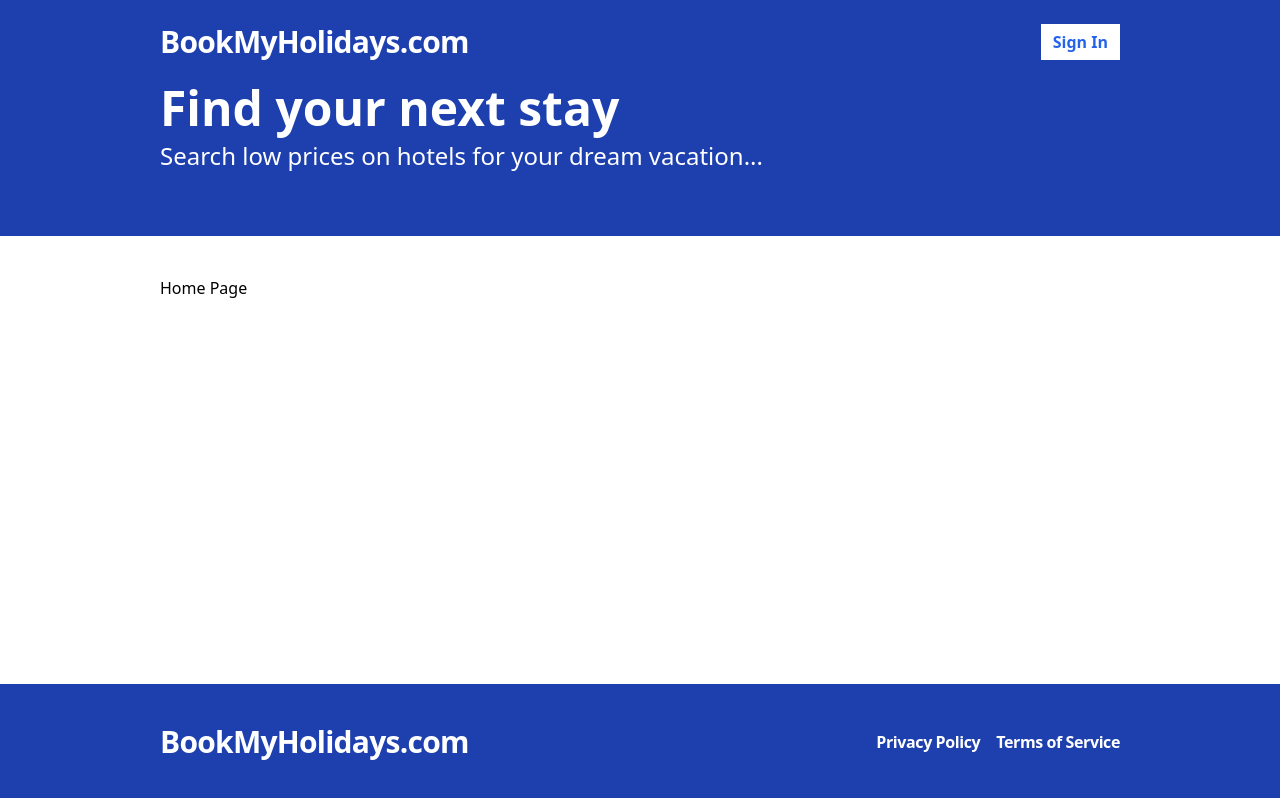
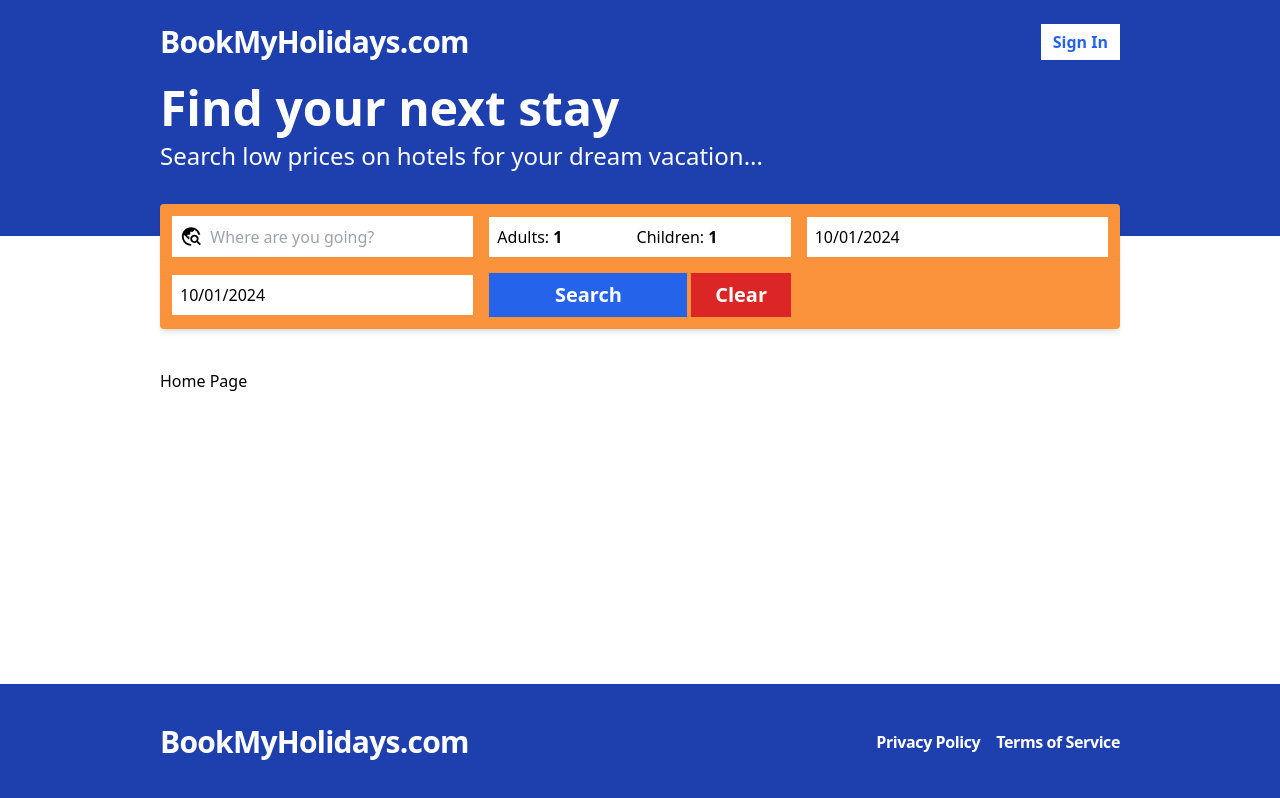
Before and after one commit to Abhivyakti07/Hotel_Booking_App, a React (Vite) app in the folder frontend/: page / in a window 1280 px wide. Built offline with nearby package versions, Linux system fonts and the light colour scheme; no server answers.

Commit message:
added search bar

```diff
--- /dev/null
+++ b/frontend/src/components/SearchBar.tsx
@@ -0,0 +1,113 @@
+import { FormEvent, useState } from "react";
+import { useSearchContext } from "../contexts/SearchContext";
+import { MdTravelExplore } from "react-icons/md";
+import DatePicker from "react-datepicker";
+import "react-datepicker/dist/react-datepicker.css";
+import { useNavigate } from "react-router-dom";
+
+const SearchBar = () => {
+  const navigate = useNavigate();
+  const search = useSearchContext();
+
+  const [destination, setDestination] = useState<string>(search.destination);
+  const [checkIn, setCheckIn] = useState<Date>(search.checkIn);
+  const [checkOut, setCheckOut] = useState<Date>(search.checkOut);
+  const [adultCount, setAdultCount] = useState<number>(search.adultCount);
+  const [childCount, setChildCount] = useState<number>(search.childCount);
+
+  const handleSubmit = (event: FormEvent) => {
+    event.preventDefault();
+    search.saveSearchValues(
+      destination,
+      checkIn,
+      checkOut,
+      adultCount,
+      childCount
+    );
+    navigate("/search");
+  };
+
+  const minDate = new Date();
+  const maxDate = new Date();
+  maxDate.setFullYear(maxDate.getFullYear() + 1);
+
+  return (
+    <form
+      onSubmit={handleSubmit}
+      className="-mt-8 p-3 bg-orange-400 rounded shadow-md grid grid-cols-2 lg:grid-cols-3 2xl:grid-cols-5 items-center gap-4"
+    >
+      <div className="flex flex-row items-center flex-1 bg-white p-2">
+        <MdTravelExplore size={25} className="mr-2" />
+        <input
+          placeholder="Where are you going?"
+          className="text-md w-full focus:outline-none"
+          value={destination}
+          onChange={(event) => setDestination(event.target.value)}
+        />
+      </div>
+
+      <div className="flex bg-white px-2 py-1 gap-2">
+        <label className="items-center flex">
+          Adults:
+          <input
+            className="w-full p-1 focus:outline-none font-bold"
+            type="number"
+            min={1}
+            max={20}
+            value={adultCount}
+            onChange={(event) => setAdultCount(parseInt(event.target.value))}
+          />
+        </label>
+        <label className="items-center flex">
+          Children:
+          <input
+            className="w-full p-1 focus:outline-none font-bold"
+            type="number"
+            min={0}
+            max={20}
+            value={childCount}
+            onChange={(event) => setChildCount(parseInt(event.target.value))}
+          />
+        </label>
+      </div>
+      <div>
+        <DatePicker
+          selected={checkIn}
+          onChange={(date) => setCheckIn(date as Date)}
+          selectsStart
+          startDate={checkIn}
+          endDate={checkOut}
+          minDate={minDate}
+          maxDate={maxDate}
+          placeholderText="Check-in Date"
+          className="min-w-full bg-white p-2 focus:outline-none"
+          wrapperClassName="min-w-full"
+        />
+      </div>
+      <div>
+        <DatePicker
+          selected={checkOut}
+          onChange={(date) => setCheckOut(date as Date)}
+          selectsStart
+          startDate={checkIn}
+          endDate={checkOut}
+          minDate={minDate}
+          maxDate={maxDate}
+          placeholderText="Check-out Date"
+          className="min-w-full bg-white p-2 focus:outline-none"
+          wrapperClassName="min-w-full"
+        />
+      </div>
+      <div className="flex gap-1">
+        <button className="w-2/3 bg-blue-600 text-white h-full p-2 font-bold text-xl hover:bg-blue-500">
+          Search
+        </button>
+        <button className="w-1/3 bg-red-600 text-white h-full p-2 font-bold text-xl hover:bg-red-500">
+          Clear
+        </button>
+      </div>
+    </form>
+  );
+};
+
+export default SearchBar;
--- /dev/null
+++ b/frontend/src/contexts/SearchContext.tsx
@@ -0,0 +1,97 @@
+import React, { useContext, useState } from "react";
+
+type SearchContext = {
+  destination: string;
+  checkIn: Date;
+  checkOut: Date;
+  adultCount: number;
+  childCount: number;
+  hotelId: string;
+  saveSearchValues: (
+    destination: string,
+    checkIn: Date,
+    checkOut: Date,
+    adultCount: number,
+    childCount: number
+  ) => void;
+};
+
+const SearchContext = React.createContext<SearchContext | undefined>(undefined);
+
+type SearchContextProviderProps = {
+  children: React.ReactNode;
+};
+
+export const SearchContextProvider = ({
+  children,
+}: SearchContextProviderProps) => {
+  const [destination, setDestination] = useState<string>(
+    () => sessionStorage.getItem("destination") || ""
+  );
+  const [checkIn, setCheckIn] = useState<Date>(
+    () =>
+      new Date(sessionStorage.getItem("checkIn") || new Date().toISOString())
+  );
+  const [checkOut, setCheckOut] = useState<Date>(
+    () =>
+      new Date(sessionStorage.getItem("checkOut") || new Date().toISOString())
+  );
+  const [adultCount, setAdultCount] = useState<number>(() =>
+    parseInt(sessionStorage.getItem("adultCount") || "1")
+  );
+  const [childCount, setChildCount] = useState<number>(() =>
+    parseInt(sessionStorage.getItem("childCount") || "1")
+  );
+  const [hotelId, setHotelId] = useState<string>(
+    () => sessionStorage.getItem("hotelID") || ""
+  );
+
+  const saveSearchValues = (
+    destination: string,
+    checkIn: Date,
+    checkOut: Date,
+    adultCount: number,
+    childCount: number,
+    hotelId?: string
+  ) => {
+    setDestination(destination);
+    setCheckIn(checkIn);
+    setCheckOut(checkOut);
+    setAdultCount(adultCount);
+    setChildCount(childCount);
+    if (hotelId) {
+      setHotelId(hotelId);
+    }
+
+    sessionStorage.setItem("destination", destination);
+    sessionStorage.setItem("checkIn", checkIn.toISOString());
+    sessionStorage.setItem("checkOut", checkOut.toISOString());
+    sessionStorage.setItem("adultCount", adultCount.toString());
+    sessionStorage.setItem("childCount", childCount.toString());
+
+    if (hotelId) {
+      sessionStorage.setItem("hotelId", hotelId);
+    }
+  };
+
+  return (
+    <SearchContext.Provider
+      value={{
+        destination,
+        checkIn,
+        checkOut,
+        adultCount,
+        childCount,
+        hotelId,
+        saveSearchValues,
+      }}
+    >
+      {children}
+    </SearchContext.Provider>
+  );
+};
+
+export const useSearchContext = () => {
+  const context = useContext(SearchContext);
+  return context as SearchContext;
+};
--- a/frontend/src/layouts/Layout.tsx
+++ b/frontend/src/layouts/Layout.tsx
@@ -1,6 +1,7 @@
 import Footer from "../components/Footer";
 import Header from "../components/Header";
 import Hero from "../components/Hero";
+import SearchBar from "../components/SearchBar";
 
 interface Props{
     children: React.ReactNode;
@@ -11,6 +12,9 @@
     <div className="flex flex-col min-h-screen">
         <Header />
         <Hero/>
+        <div className="container mx-auto ">
+            <SearchBar/>
+        </div>
         <div className="container mx-auto py-10 flex-1">
             {children
 
--- a/frontend/src/main.tsx
+++ b/frontend/src/main.tsx
@@ -4,6 +4,7 @@
 import './index.css'
 import { QueryClient, QueryClientProvider } from 'react-query'
 import { AppContextProvider } from './contexts/AppContext.tsx'
+import { SearchContextProvider } from './contexts/SearchContext.tsx'
 
 const queryClient = new QueryClient({
   defaultOptions: {
@@ -16,7 +17,9 @@
   <StrictMode>
     <QueryClientProvider client={queryClient}>
     <AppContextProvider>
+    <SearchContextProvider>
     <App />
+    </SearchContextProvider>
     </AppContextProvider>
 
     </QueryClientProvider>
```
Also changed, not shown: 1 other file (tests, documents, lock files or other folders).
